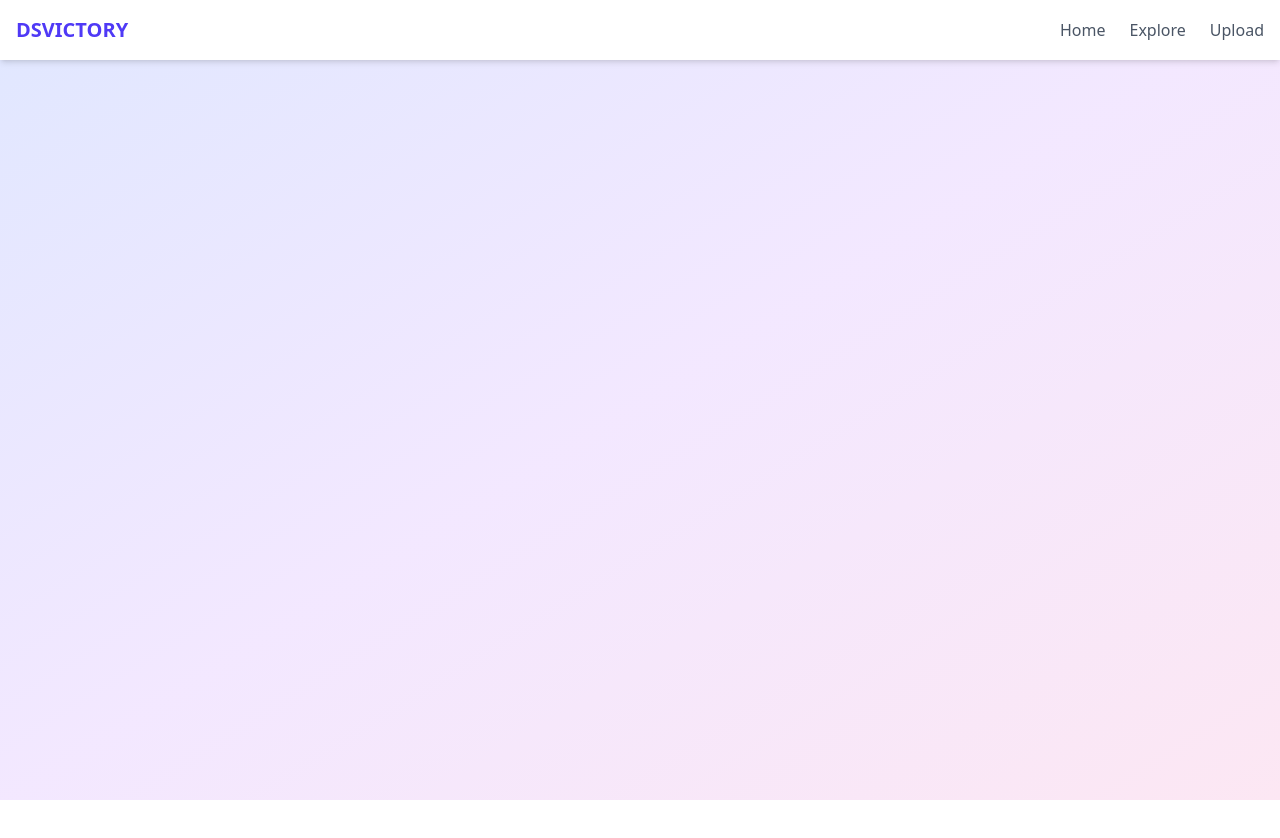
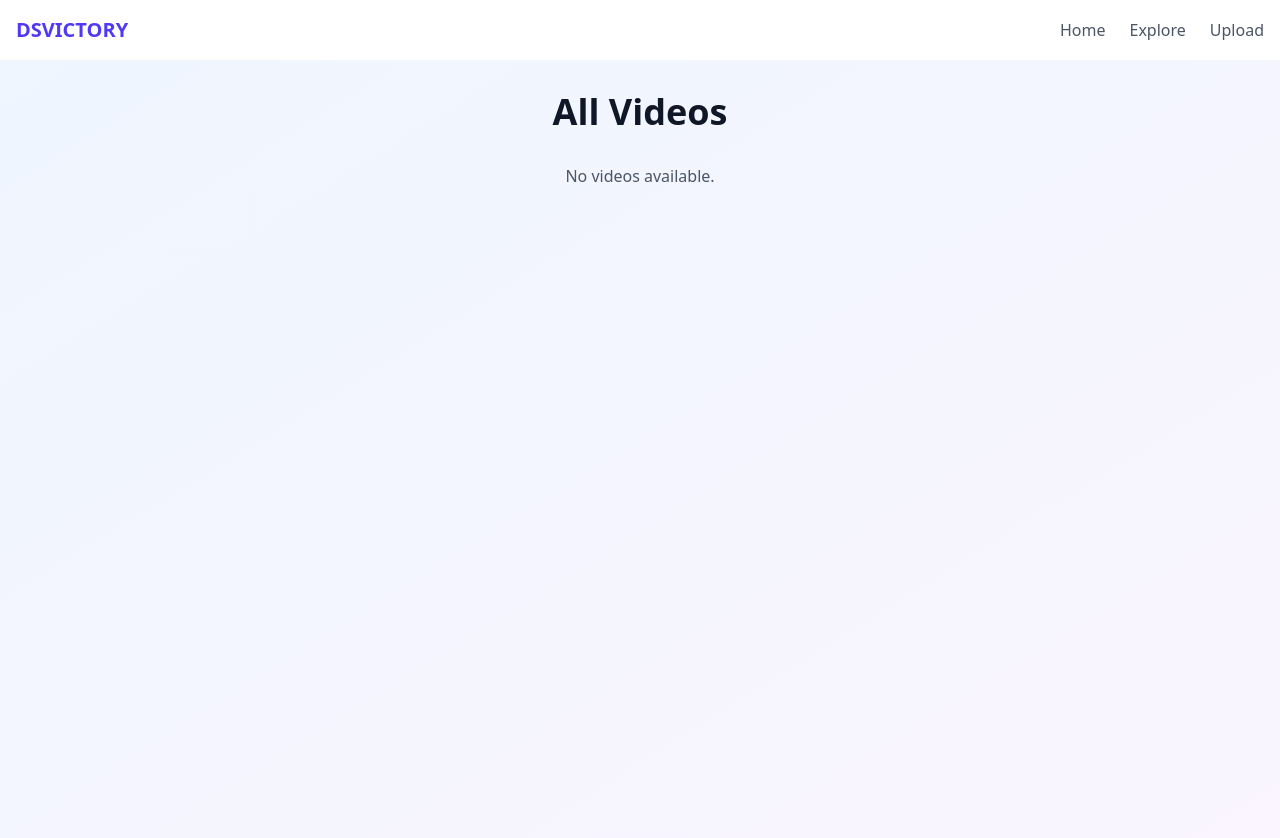
Before and after one commit to 24-droid/Notes-app, a React (Vite) app: page /videos in a window 1280 px wide. Before the commit this address had no page. Shown: the top 838 px of the page. Before the commit the page ends 800 px from the top, so only its background shows below. Built offline with nearby package versions, Linux system fonts and the light colour scheme.

Commit message:
Added Video.jsx page

```diff
--- a/src/App.jsx
+++ b/src/App.jsx
@@ -4,6 +4,7 @@ import Home from './Home'
 import Explore from './components/Explore'
 import Upload from './components/Upload'
 import Notes from './components/Notes'
+import Videos from './components/Video'
 
 function Navbar() {
   return (
@@ -47,6 +48,7 @@ function App() {
           <Route path="/explore" element={<Explore />} />
           <Route path="/upload" element={<Upload />} />
           <Route path="/notes" element={<Notes />} />
+          <Route path="/videos" element={<Videos />} />
         </Routes>
     </div>
   )
--- /dev/null
+++ b/src/components/Video.jsx
@@ -0,0 +1,52 @@
+import React from 'react';
+import { useNotes } from '../context/NotesContext';
+
+const Videos = () => {
+  const { notes } = useNotes(); // Fetch notes from the context
+
+  // Filter notes to only include those with video files
+  const videos = notes.filter((note) => note.videoFile);
+
+  return (
+    <div className="min-h-screen bg-gradient-to-br from-blue-50 to-purple-50 p-8">
+      <div className="max-w-6xl mx-auto">
+        <h1 className="text-4xl font-bold text-gray-900 mb-8 text-center">All Videos</h1>
+        <div className="grid grid-cols-1 md:grid-cols-2 lg:grid-cols-3 gap-8">
+          {videos.length > 0 ? (
+            videos.map((note) => (
+              <div
+                key={note.id}
+                className="bg-white rounded-xl shadow-lg hover:shadow-xl transition-shadow duration-300 p-6"
+              >
+                <h2 className="text-2xl font-bold text-gray-900 mb-4">{note.chapter}</h2>
+                <p className="text-gray-600 mb-2">
+                  <span className="font-semibold">Class/Category:</span> {note.classCategory}
+                </p>
+                <p className="text-gray-600 mb-4">
+                  <span className="font-semibold">Description:</span> {note.description}
+                </p>
+                <div className="space-y-4">
+                  {note.videoFile && (
+                    <div className="relative aspect-w-16 aspect-h-9">
+                      <video
+                        controls
+                        className="w-full h-full rounded-lg"
+                        src={note.videoFile.data} // Use the video URL
+                      >
+                        Your browser does not support the video tag.
+                      </video>
+                    </div>
+                  )}
+                </div>
+              </div>
+            ))
+          ) : (
+            <p className="text-gray-600 text-center col-span-full">No videos available.</p>
+          )}
+        </div>
+      </div>
+    </div>
+  );
+};
+
+export default Videos;
```
